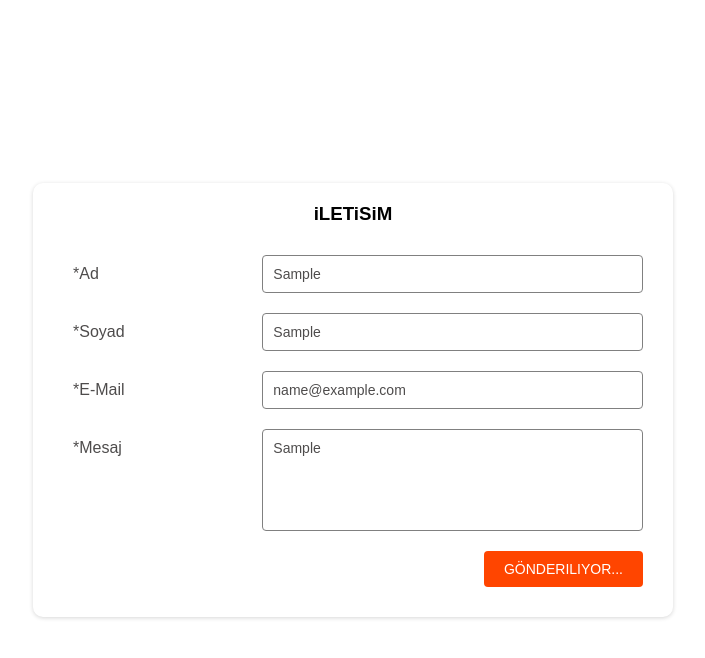
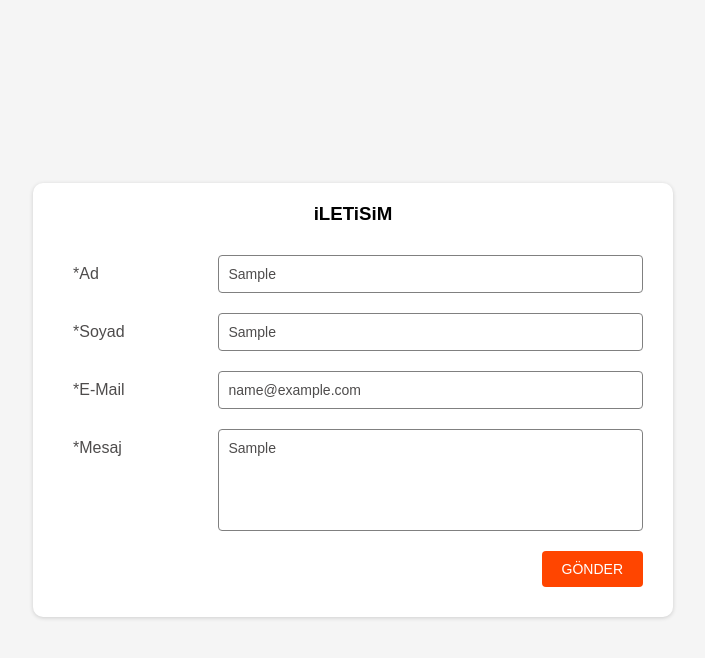
Before and after one commit to Mehmet1414/JS-FormProject, a plain HTML site: page Frontend/index.html in a window 1280 px wide. Both pictures are taken after typing "Sample", "Sample", "name@example.com", "Sample" into the empty fields and a click on the button "GÖNDER". Shown: the whole page, without its empty margins (287-992 px from the left). Drawn offline with Linux system fonts and the light colour scheme; no server answers.

Commit message:
2.saat tamamlandi

```diff
--- a/Frontend/script.js
+++ b/Frontend/script.js
@@ -52,10 +52,6 @@ myForm.addEventListener("submit", (event) => {
     message: message.value,
     date: new Date(),
   };
-  /* Gönderiliyor uyarisi */
-
-  formBtn.disabled = "true";
-  formBtn.innerText = "GÖNDERILIYOR...";
 
   fetch("http://localhost:3004/add-form", {
     method: "post",
@@ -66,25 +62,32 @@ myForm.addEventListener("submit", (event) => {
       return response.json();
     })
     .then((data) => {
-      console.log(data);
+      console.log(">>> gelen cevap",data);
 
       /* Gönderildi uyarisi */
-      formBtn.disabled = "false";
-      formBtn.innerText = "GÖNDER";
+
       modal.style.display = "block";
       modalMsg.innerText = `${data.message}...`
+
+      /* mesaj gönderi sesli uyari */
+      sound.play()
     })
     .catch((error) => {
       console.log(error);
     });
-  /* Formu bosalt ve modal i kapat */
+    const sound = new Audio("./assets/msg-sound.mp3")
+      /* Formu bosalt */
   setTimeout(() => {
       surnameElement.value = "";
       email.value = "";
       message.value = "";
       nameElement.value = "";
 
+      /* modal i kapat */
       modal.style.display = "none";
+
+      /* mesaj sesini sonlandir */
+      sound.pause()
 
   }, 3000);
 });
--- a/Frontend/style.css
+++ b/Frontend/style.css
@@ -10,6 +10,7 @@
   display: flex;
   justify-content: center;
   align-items: center;
+  background: #6661;
 }
 #myForm {
   padding: 20px;
@@ -18,6 +19,7 @@
   box-shadow: rgba(0, 0, 0, 0.16) 0px 1px 4px;
   display: flex;
   flex-direction: column;
+  background: #ffff;
 }
 h3.form-title{
     text-align: center;
@@ -35,7 +37,7 @@ h3.form-title{
   color: rgb(78, 76, 76);
 }
 #formRow input, #formRow textarea{
-    flex: 2;
+    flex: 3;
     padding: 10px;
     outline: none;
     caret-color: orangered;
```
Also changed, not shown: Frontend/index.html (+0 -1 lines), 1 other file.
